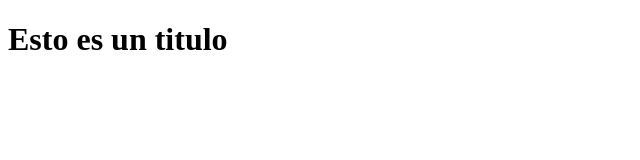
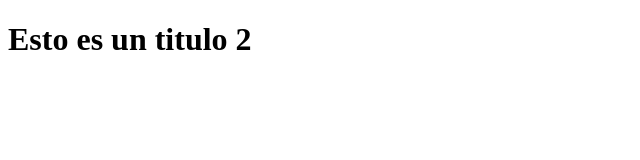
Before and after one commit to mikelshelby/mi_respositorio, a plain HTML site: page index.html in a window 1280 px wide. Shown: the full height of the page, 0-640 px from the left. Drawn offline with Linux system fonts and the light colour scheme.

Commit message:
Index añadido

```diff
--- a/index.html
+++ b/index.html
@@ -7,6 +7,6 @@
     <title>Document</title>
 </head>
 <body>
-    <h1>Esto es un titulo</h1>
+    <h1>Esto es un titulo 2</h1>
 </body>
 </html>
```
